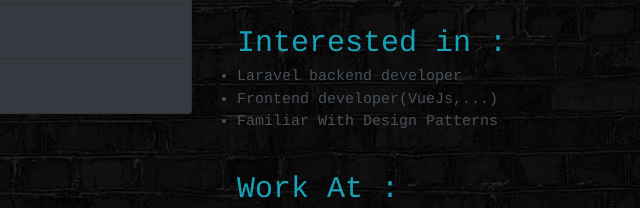
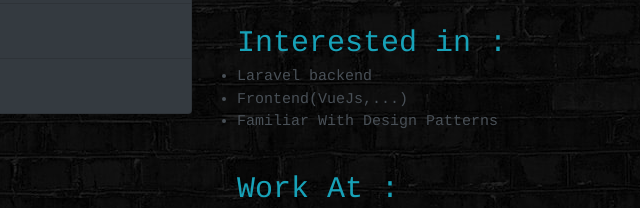
Before and after one commit to aliqasemi/aliqasemi.github.io, a plain HTML site: page index.html in a window 1280 px wide. Shown: the part 178-386 px from the top of the page, 338-978 px from the left. Drawn offline with Linux system fonts and the light colour scheme.

Commit message:
Update index.html

```diff
--- a/index.html
+++ b/index.html
@@ -55,8 +55,8 @@
                         <hr>
                         Interested in : <br>
                         <ul class="list-group" style="font-size: 15px">
-                            <li class="list-group-item-action">Laravel backend developer</li>
-                            <li class="list-group-item-action">Frontend developer(VueJs,...)</li>
+                            <li class="list-group-item-action">Laravel backend</li>
+                            <li class="list-group-item-action">Frontend(VueJs,...)</li>
                             <li class="list-group-item-action">Familiar With Design Patterns</li>
                         </ul>
                         <hr>
```
